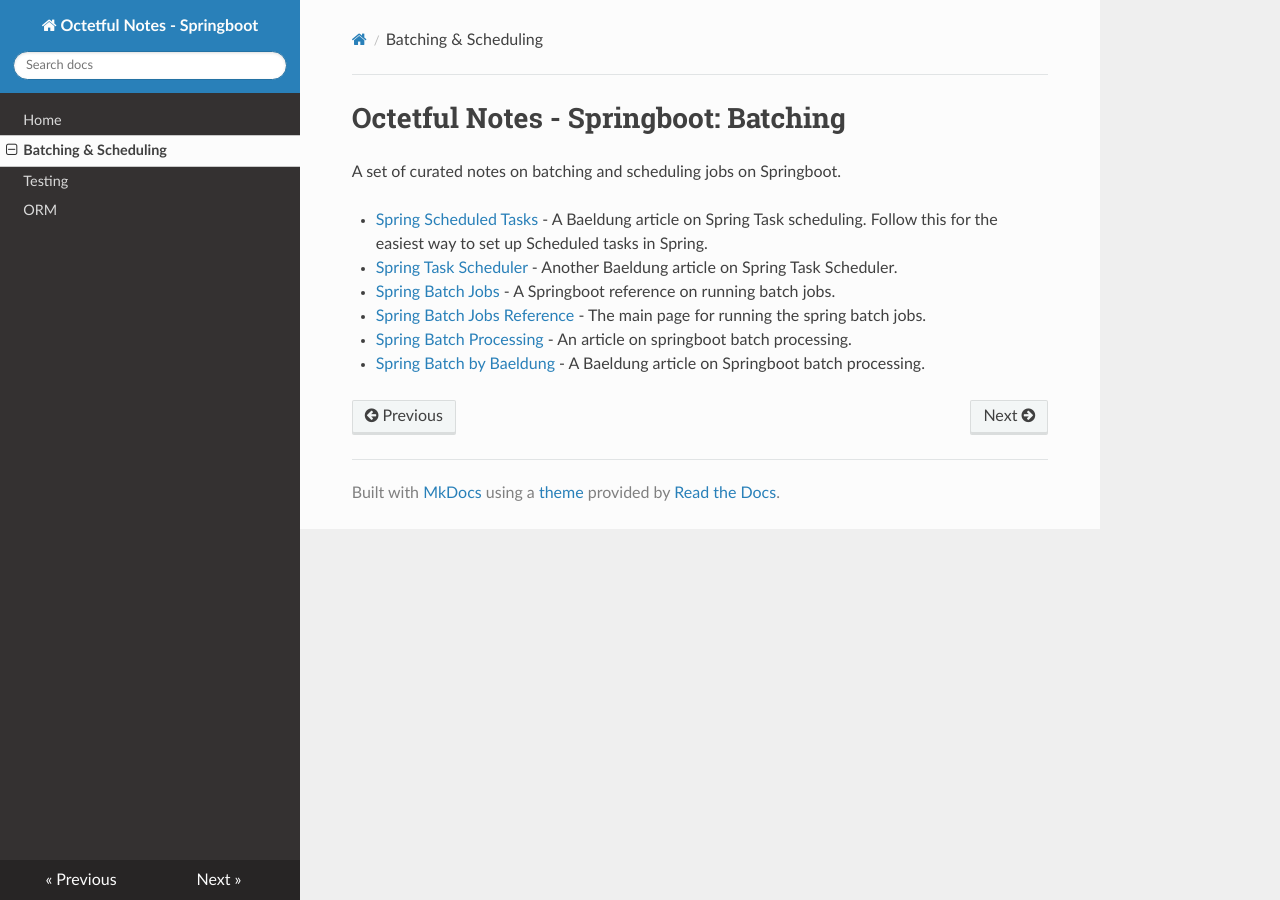
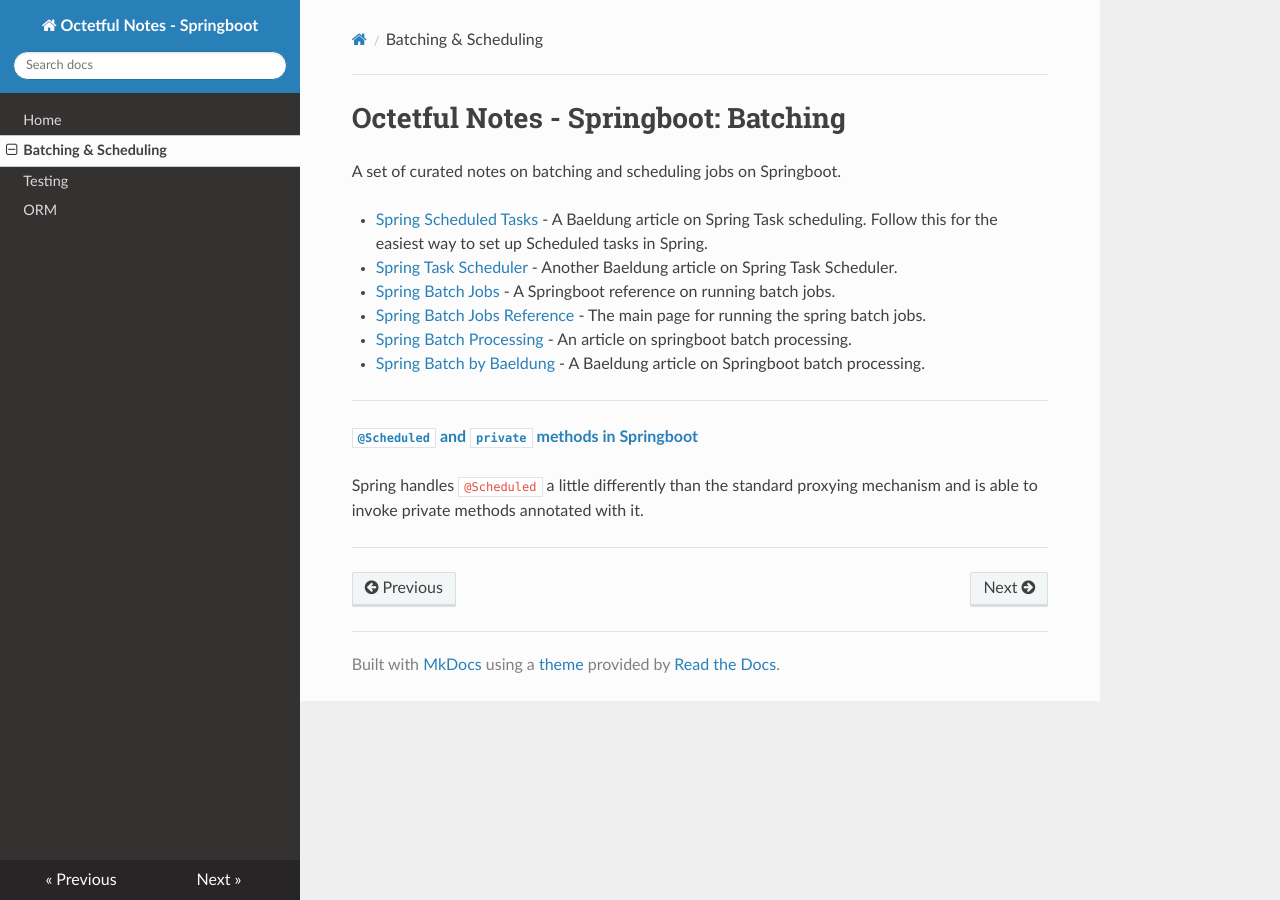
Before and after one commit to octetful-notes/on-spring, an MkDocs documentation site: the page built from docs/batching/index.md, in a window 1280 px wide. Built offline with MkDocs 1.6.1, drawn with Linux system fonts in a browser that asks for light colours; nearby versions of some CDN libraries.

Commit message:
Add note and link on Scheduled private methods.

```diff
--- a/docs/batching/index.md
+++ b/docs/batching/index.md
@@ -8,3 +8,12 @@
 * [Spring Batch Jobs Reference](https://docs.spring.io/spring-batch/docs/current/reference/html/job.html) - The main page for running the spring batch jobs.
 * [Spring Batch Processing](https://spring.io/guides/gs/batch-processing/) - An article on springboot batch processing.
 * [Spring Batch by Baeldung](https://www.baeldung.com/introduction-to-spring-batch) - A Baeldung article on Springboot batch processing.
+
+
+---
+
+[__`@Scheduled` and `private` methods in Springboot__](https://stackoverflow.com/questions/41898920/how-does-spring-boot-recognize-scheduled-on-a-subclass-method)
+
+Spring handles `@Scheduled` a little differently than the standard proxying mechanism and is able to invoke private methods annotated with it.
+
+---
```
